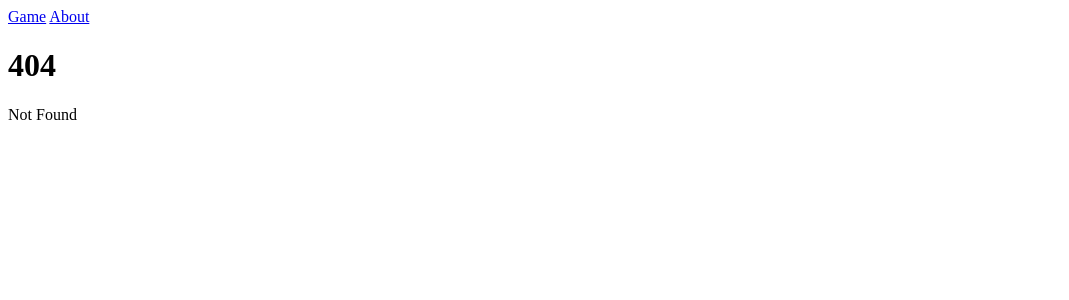
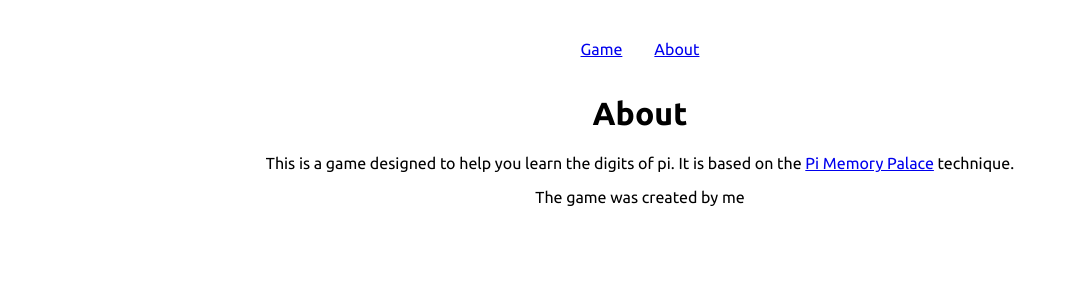
Before and after one commit to Rettend/pi-game, a SvelteKit app: page /about in a window 1280 px wide. Before the commit this address had no page. Shown: the top 300 px of the page, without its empty margins (0-1069 px from the left). Built offline with nearby package versions, Linux system fonts and the light colour scheme; a web font is replaced by a local one.

Commit message:
🪟 ui: about page

```diff
--- a/src/routes/+layout.svelte
+++ b/src/routes/+layout.svelte
@@ -1,4 +1,5 @@
 <script lang="ts">
+  import 'uno.css'
 </script>
 
 <main class="text-center p-1em my-0 mx-auto font-default">
--- /dev/null
+++ b/src/routes/about/+page.svelte
@@ -0,0 +1,9 @@
+<main>
+	<h1>About</h1>
+	<p>
+		This is a game designed to help you learn the digits of pi. It is based on the <a
+			href="https://www.youtube.com/watch?v=NaL_Cb42WyY">Pi Memory Palace</a
+		> technique.
+	</p>
+	<p>The game was created by me</p>
+</main>
```
